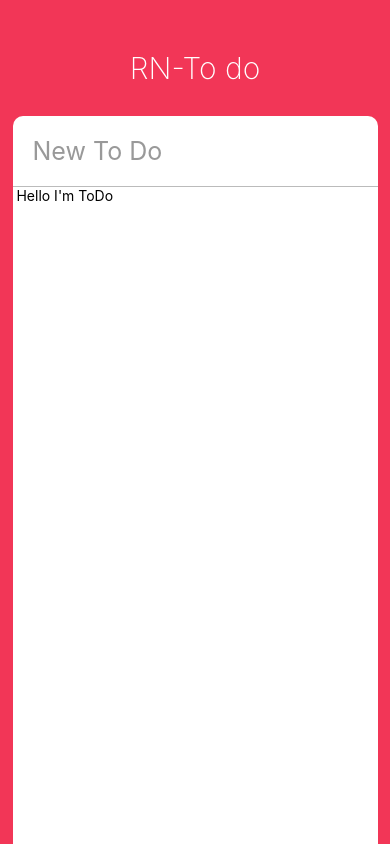
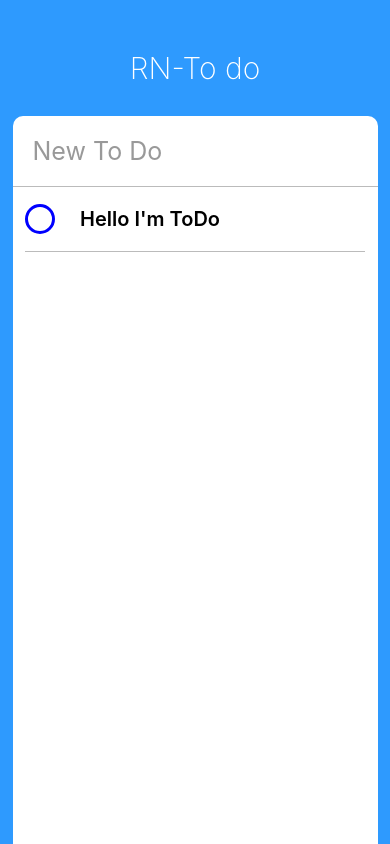
Before and after one commit to habadong/RN_Todo, a React Native app: screen / in a window 390 px wide. Built offline with nearby package versions, Linux system fonts and the light colour scheme.

Commit message:
ToDo 버튼 수정

```diff
--- a/App.js
+++ b/App.js
@@ -31,7 +31,7 @@
             returnKeyType={"done"}
             autoCorrect={false}
           />
-          <ScrollView>
+          <ScrollView contentContainerStyle={styles.toDos}>
             <Todo />
           </ScrollView>
         </View>
@@ -44,7 +44,7 @@
 const styles = StyleSheet.create({
   container : {
     flex : 1,
-    backgroundColor : '#F23657',
+    backgroundColor : '#2E9AFE',
     alignItems : 'center',
 
   },
@@ -82,6 +82,9 @@
     borderBottomColor : '#bbb',
     borderBottomWidth : 1,
     fontSize : 25,
+  },
+  toDos : {
+    alignItems : 'center',
   }
 });
 
--- a/ToDo.js
+++ b/ToDo.js
@@ -1,24 +1,48 @@
 import React, { Component } from 'react';
-import { View, Text, TouchableOpacity, StyleSheet } from 'react-native';
+import { View, Text, TouchableOpacity, StyleSheet, Dimensions } from 'react-native';
+
+
+const { width , height } = Dimensions.get('window');
 
 class ToDo extends Component {
-  constructor(props) {
-    super(props);
-    this.state = {
-    };
-  }
+  state = {
+      isEditing : false,
+  };
 
   render() {
     return (
-      <View>
-        <Text> Hello I'm ToDo </Text>
+      <View style={styles.container}>
+          <TouchableOpacity>
+              <View style={styles.circle}></View>
+          </TouchableOpacity>
+        <Text style={styles.text}> Hello I'm ToDo </Text>
       </View>
     );
   }
 }
 
 const styles = StyleSheet.create({
+    container : {
+        width : width -50,
+        borderBottomColor : '#bbb',
+        borderBottomWidth : StyleSheet.hairlineWidth,
+        flexDirection : 'row',
+        alignItems : 'center'
+    },
+    circle : {
+        width : 30,
+        height : 30,
+        borderRadius : 15,
+        borderColor : 'blue',
+        borderWidth : 3,
+        marginRight : 20,
+    },
+    text : {
+        fontWeight : '600',
+        fontSize : 20,
+        marginVertical : 20,
 
+    }
 })
 
 export default ToDo;
```
